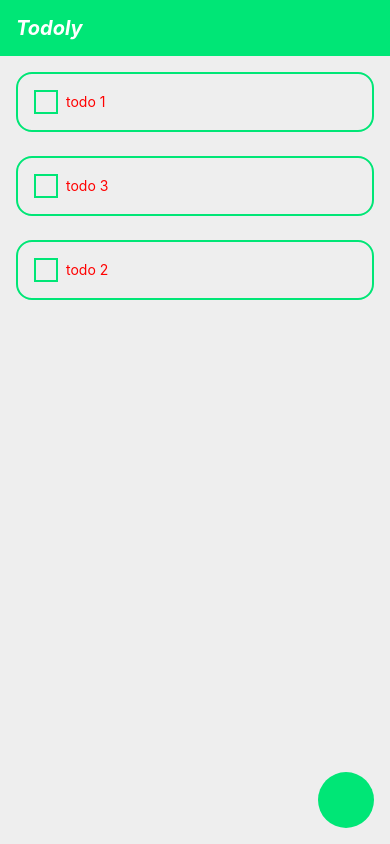
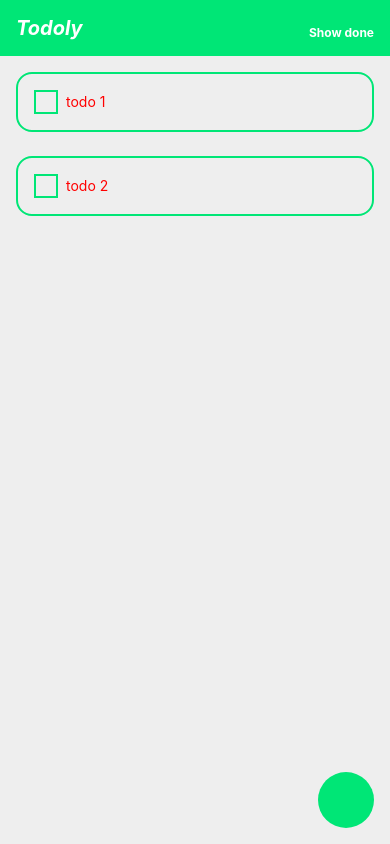
Before and after one commit to aaronsum1102/todoly-react-native, a React Native app: screen / in a window 390 px wide. Shown: the top 844 px of the page. Built offline with nearby package versions, Linux system fonts and the light colour scheme; some icons are missing.

Commit message:
Add list filter based on status

```diff
--- a/js/App.tsx
+++ b/js/App.tsx
@@ -22,7 +22,7 @@ export default class App extends React.Component {
             {
                 id: "todo_3",
                 description: "todo 3",
-                isDone: false
+                isDone: true
             },
             {
                 id: "todo_2",
@@ -31,6 +31,7 @@ export default class App extends React.Component {
             }
         ],
         isTodoFormActive: false,
+        isShowDone: false
     }
 
     private postTodo = (value: string) => {
@@ -69,14 +70,31 @@ export default class App extends React.Component {
         })
     }
 
+    private toggleListStatus = () => {
+        this.setState({
+            isShowDone: !this.state.isShowDone
+        })
+    }
+
+    private getListFromType() {
+        if (this.state.isShowDone) {
+            return this.state.todos.filter(todo => todo.isDone === true)
+        } else {
+            return this.state.todos.filter(todo => todo.isDone === false)
+        }
+    }
+
     render() {
         return (
             <View style={styles.container}>
                 <AppStatusBar />
                 <View style={{ flex: 1 }}>
-                    <AppBar />
+                    <AppBar
+                        isShowDone={this.state.isShowDone}
+                        onOptionPress={this.toggleListStatus}
+                    />
                     <TodoList
-                        todos={this.state.todos}
+                        todos={this.getListFromType()}
                         onCardPress={this.deactivateTodoForm}
                         onUpdateTodoStatus={this.updateTodoStatus}
                     />
--- a/js/components/AppBar.tsx
+++ b/js/components/AppBar.tsx
@@ -3,7 +3,8 @@ import { StyleSheet, View, Text, TouchableWithoutFeedback } from "react-native"
 import Color from "../assests/ColorEnum"
 
 export interface Props {
-    onEditPress?(): void
+    isShowDone: boolean
+    onOptionPress?(): void
 }
 
 interface State {
@@ -12,7 +13,7 @@ interface State {
 
 export default class AppBar extends React.Component<Props, State> {
     static defaultProps = {
-        isEditModeActive: false
+        isShowDone: false
     }
 
     render() {
@@ -20,9 +21,9 @@ export default class AppBar extends React.Component<Props, State> {
             <View style={styles.statusBar}>
                 <View style={styles.textContainer}>
                     <Text style={styles.appTitle}>Todoly</Text>
-                    {/* <TouchableWithoutFeedback onPress={this.props.onEditPress}> */}
-                    {/* <Text style={styles.editTodoText}>{this.props.isEditModeActive ? "Done" : "Edit"}</Text> */}
-                    {/* </TouchableWithoutFeedback> */}
+                    <TouchableWithoutFeedback onPress={this.props.onOptionPress}>
+                        <Text style={styles.editTodoText}>{this.props.isShowDone ? "Show todo" : "Show done"}</Text>
+                    </TouchableWithoutFeedback>
                 </View>
             </View>
         )
@@ -51,7 +52,8 @@ const styles = StyleSheet.create({
         fontWeight: "bold",
     },
     editTodoText: {
-        fontSize: 16,
+        alignSelf: "flex-end",
+        fontSize: 12,
         fontWeight: "bold",
         color: Color.WHITE,
         padding: 16
```
